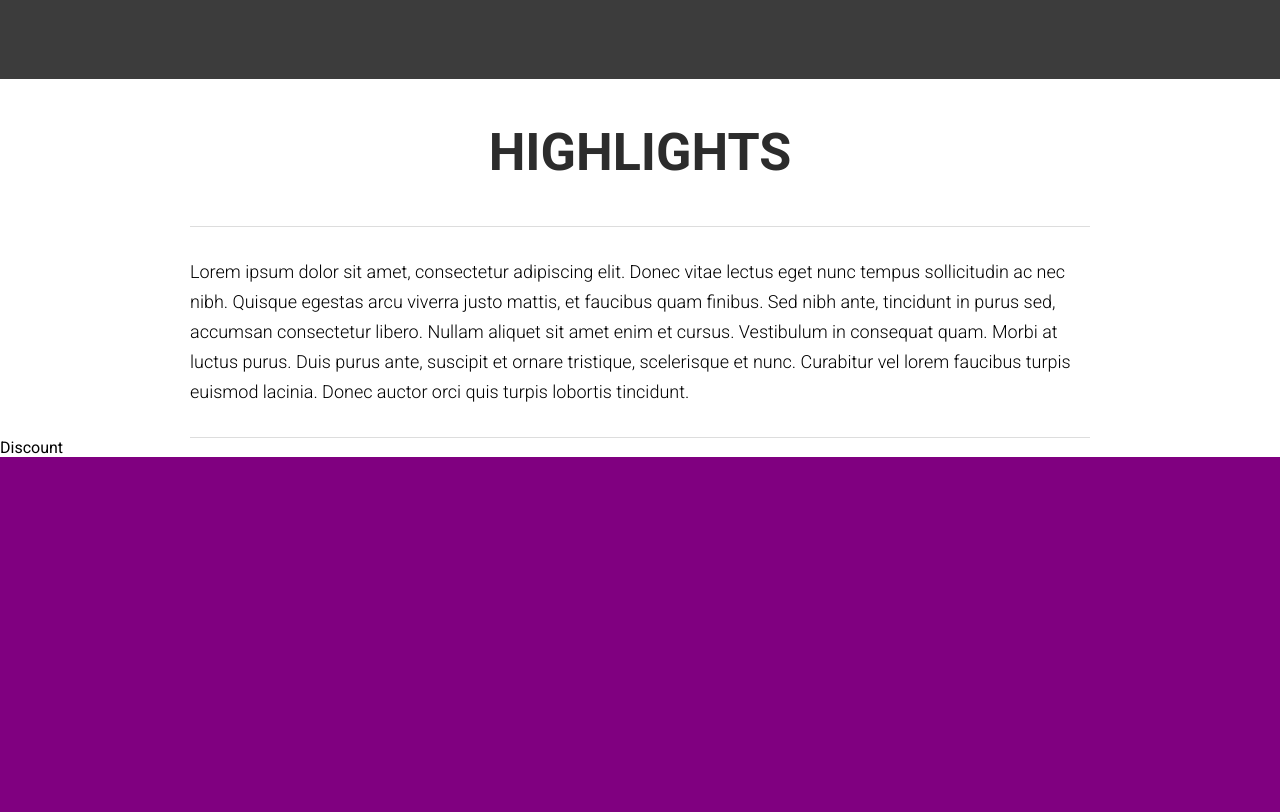
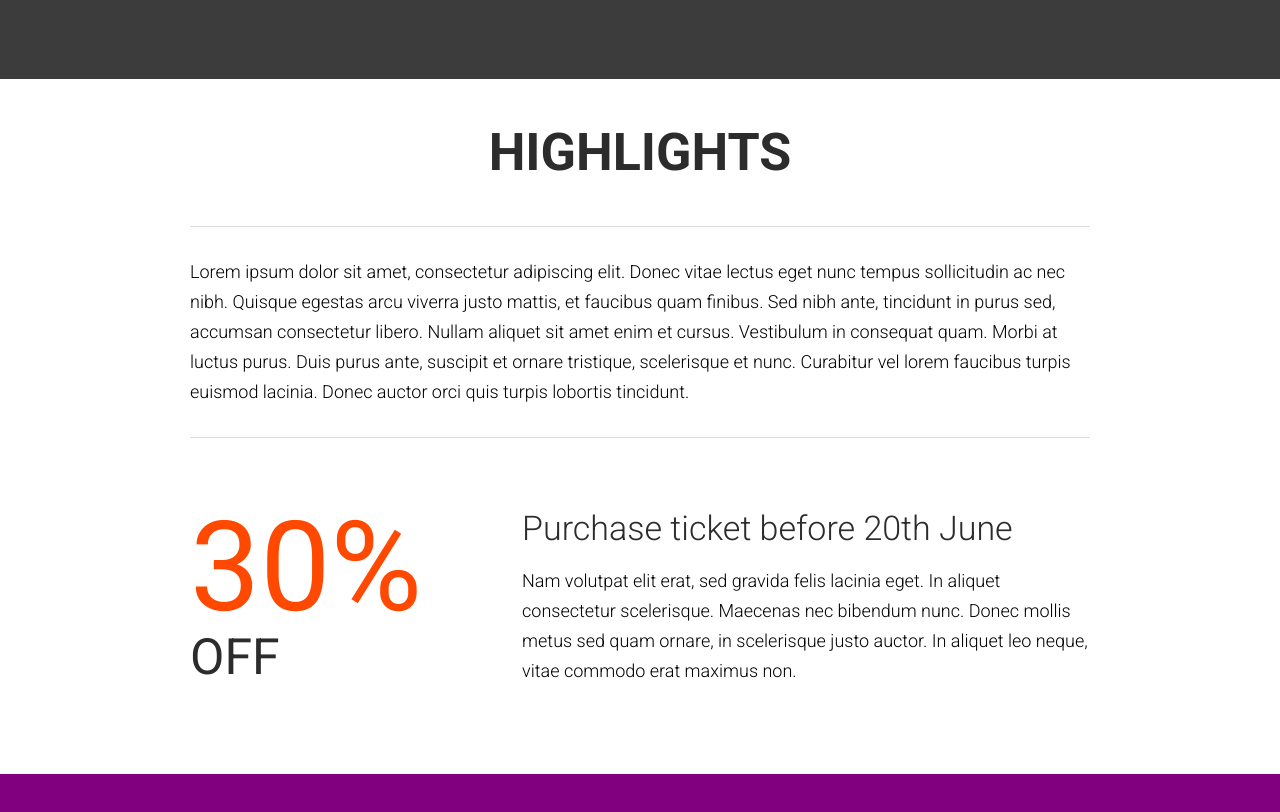
Before and after one commit to yazindu/the_venue, a React (Vite) app: page / in a window 1280 px wide. Shown: the part 1400-2212 px from the top of the page. Built offline with nearby package versions, Linux system fonts and the light colour scheme; the HTML template or start-up script is replaced by a standard one.

Commit message:
finished 16th video

```diff
--- a/src/components/header_footer/SideDrawer.tsx
+++ b/src/components/header_footer/SideDrawer.tsx
@@ -1,7 +1,7 @@
 import Drawer from '@mui/material/Drawer';
 import List from '@mui/material/List';
 import ListItem from '@mui/material/ListItem';
-import {ListItemButton, ListItemText} from "@mui/material";
+import {ListItemButton} from "@mui/material";
 
 type SideDrawerProps = {
     open: boolean
@@ -11,7 +11,7 @@ type SideDrawerProps = {
 export const SideDrawer = ({open, onClose}: SideDrawerProps) => {
     const links = [
         {where: 'featured', value: 'To top'},
-        {where: 'venuenfo', value: 'Venue NFO'},
+        {where: 'venueInfo', value: 'Venue NFO'},
         {where: 'highlights', value: 'Highlights'},
         {where: 'pricing', value: 'Pricing'},
         {where: 'location', value: 'Location'},
--- a/src/components/highlights/Discount.tsx
+++ b/src/components/highlights/Discount.tsx
@@ -1,7 +1,50 @@
+import {Fade, Slide} from "react-awesome-reveal";
+import {useEffect, useState} from "react";
+
 export const Discount = () => {
-    return(
-        <>
-        Discount
-        </>
+    const end = 30;
+    const [start, setStart] = useState(0)
+    const percentage = () => {
+        if (start < end) {
+            setStart(prevState => prevState + 1)
+        }
+    }
+
+    useEffect(() => {
+        if (start > 0 && start < 30) {
+            setTimeout(() => {
+                setStart(prevState => prevState + 1)
+            }, 30)
+        }
+    },[start])
+
+    return (
+        <div className={'center_wrapper'}>
+            <div className={'discount_wrapper'}>
+                <Fade
+                    onVisibilityChange={(inView) => {
+                        if (inView) {
+                            percentage()
+                        }
+                    }
+                    }
+                >
+                    <div className={'discount_porcentage'}>
+                        <span>{start}%</span>
+                        <span>OFF</span>
+                    </div>
+                </Fade>
+                <Slide direction={'right'}>
+                    <div className={'discount_description'}>
+                        <h3>Purchase ticket before 20th June</h3>
+                        <p>
+                            Nam volutpat elit erat, sed gravida felis lacinia eget. In aliquet consectetur scelerisque.
+                            Maecenas nec bibendum nunc. Donec mollis metus sed quam ornare, in scelerisque justo auctor.
+                            In aliquet leo neque, vitae commodo erat maximus non.
+                        </p>
+                    </div>
+                </Slide>
+            </div>
+        </div>
     )
 }
```
